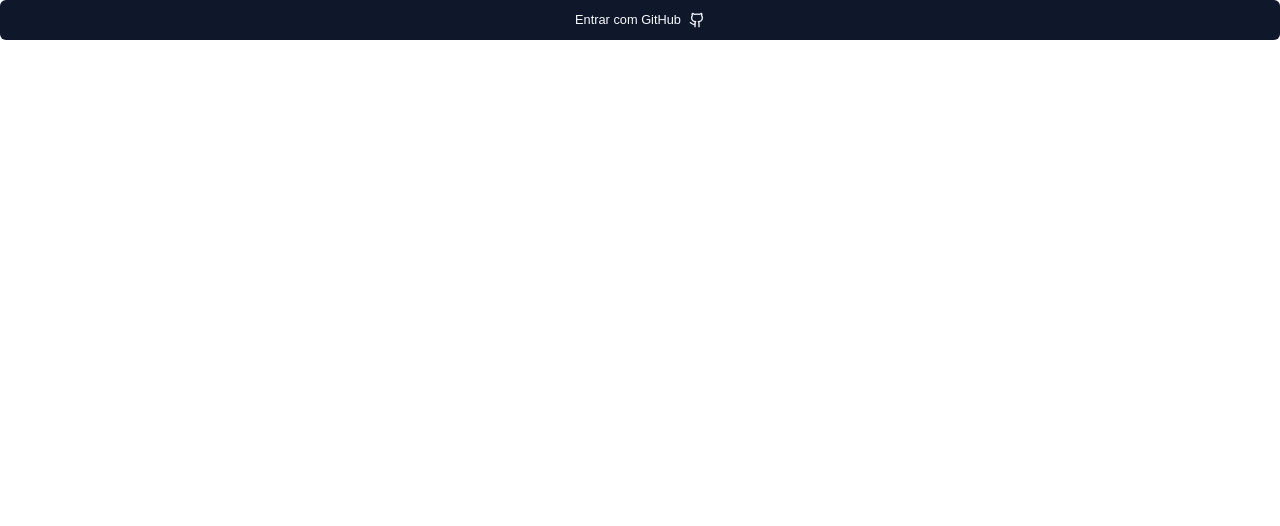
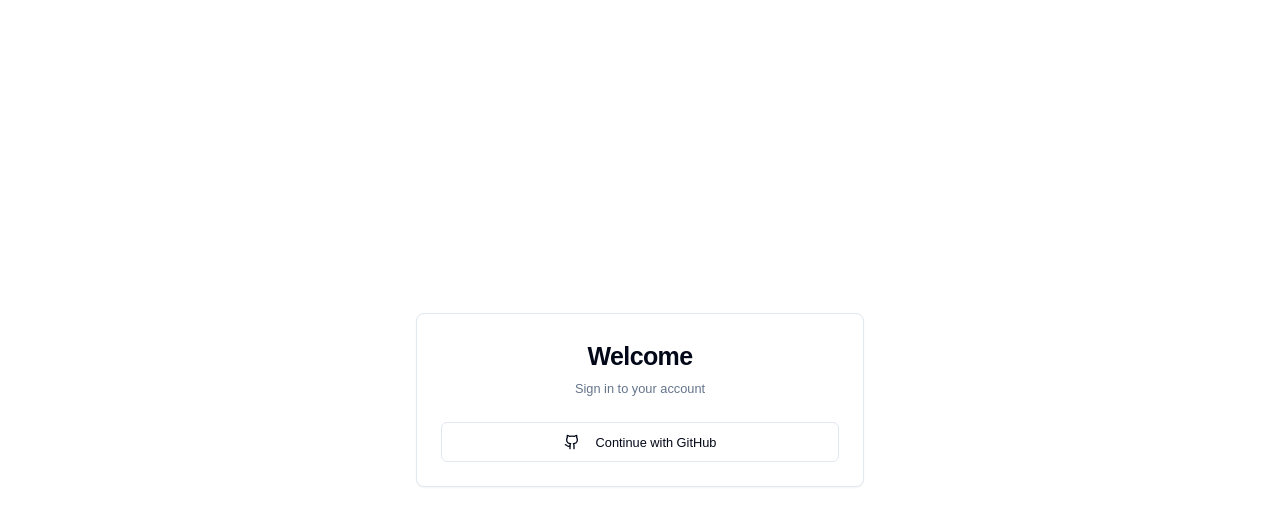
Before and after one commit to LeoCarrijo/FileLink, a Next.js app: page /login in a window 1280 px wide. Shown: the top 526 px of the page. Built offline with nearby package versions, Linux system fonts and the light colour scheme.

Commit message:
:lipstick: style: Estilização da tela de Login

```diff
--- a/src/app/login/page.tsx
+++ b/src/app/login/page.tsx
@@ -1,14 +1,18 @@
 "use client";
 
 import { Button } from "@/components/ui/button";
-import { LoginWithGithub, login, signup } from "./actions";
+import {
+	Card,
+	CardContent,
+	CardDescription,
+	CardHeader,
+	CardTitle,
+} from "@/components/ui/card";
 import { Github } from "lucide-react";
 import { createClient } from "../lib/supabase/client";
 
-export default function LoginPage() {
-	return (
-		<Button
-			onClick={async () => {
+export default function LoginPageComponent() {
+	const handleGithubLogin = async () => {
 		const supabase = await createClient();
 		await supabase.auth.signInWithOAuth({
 			provider: "github",
@@ -16,9 +20,30 @@
 				redirectTo: "http://localhost:3000/auth/callback",
 			},
 		});
-			}}
+	};
+
+	return (
+		<div className="flex min-h-screen items-center justify-center">
+			<Card className="w-full max-w-md">
+				<CardHeader className="space-y-1">
+					<CardTitle className="text-center font-bold text-2xl">
+						Welcome
+					</CardTitle>
+					<CardDescription className="text-center">
+						Sign in to your account
+					</CardDescription>
+				</CardHeader>
+				<CardContent>
+					<Button
+						onClick={handleGithubLogin}
+						className="w-full"
+						variant="outline"
 					>
-			Entrar com GitHub <Github />
+						<Github className="mr-2 h-5 w-5" />
+						Continue with GitHub
 					</Button>
+				</CardContent>
+			</Card>
+		</div>
 	);
 }
--- /dev/null
+++ b/src/components/ui/card.tsx
@@ -0,0 +1,79 @@
+import * as React from "react"
+
+import { cn } from "@/lib/utils"
+
+const Card = React.forwardRef<
+  HTMLDivElement,
+  React.HTMLAttributes<HTMLDivElement>
+>(({ className, ...props }, ref) => (
+  <div
+    ref={ref}
+    className={cn(
+      "rounded-lg border bg-card text-card-foreground shadow-sm",
+      className
+    )}
+    {...props}
+  />
+))
+Card.displayName = "Card"
+
+const CardHeader = React.forwardRef<
+  HTMLDivElement,
+  React.HTMLAttributes<HTMLDivElement>
+>(({ className, ...props }, ref) => (
+  <div
+    ref={ref}
+    className={cn("flex flex-col space-y-1.5 p-6", className)}
+    {...props}
+  />
+))
+CardHeader.displayName = "CardHeader"
+
+const CardTitle = React.forwardRef<
+  HTMLDivElement,
+  React.HTMLAttributes<HTMLDivElement>
+>(({ className, ...props }, ref) => (
+  <div
+    ref={ref}
+    className={cn(
+      "text-2xl font-semibold leading-none tracking-tight",
+      className
+    )}
+    {...props}
+  />
+))
+CardTitle.displayName = "CardTitle"
+
+const CardDescription = React.forwardRef<
+  HTMLDivElement,
+  React.HTMLAttributes<HTMLDivElement>
+>(({ className, ...props }, ref) => (
+  <div
+    ref={ref}
+    className={cn("text-sm text-muted-foreground", className)}
+    {...props}
+  />
+))
+CardDescription.displayName = "CardDescription"
+
+const CardContent = React.forwardRef<
+  HTMLDivElement,
+  React.HTMLAttributes<HTMLDivElement>
+>(({ className, ...props }, ref) => (
+  <div ref={ref} className={cn("p-6 pt-0", className)} {...props} />
+))
+CardContent.displayName = "CardContent"
+
+const CardFooter = React.forwardRef<
+  HTMLDivElement,
+  React.HTMLAttributes<HTMLDivElement>
+>(({ className, ...props }, ref) => (
+  <div
+    ref={ref}
+    className={cn("flex items-center p-6 pt-0", className)}
+    {...props}
+  />
+))
+CardFooter.displayName = "CardFooter"
+
+export { Card, CardHeader, CardFooter, CardTitle, CardDescription, CardContent }
```
Lines whose indentation alone changed are shown as unchanged.
